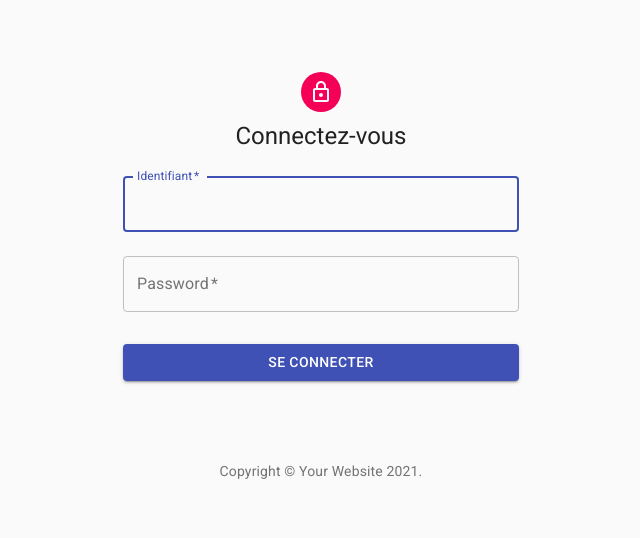
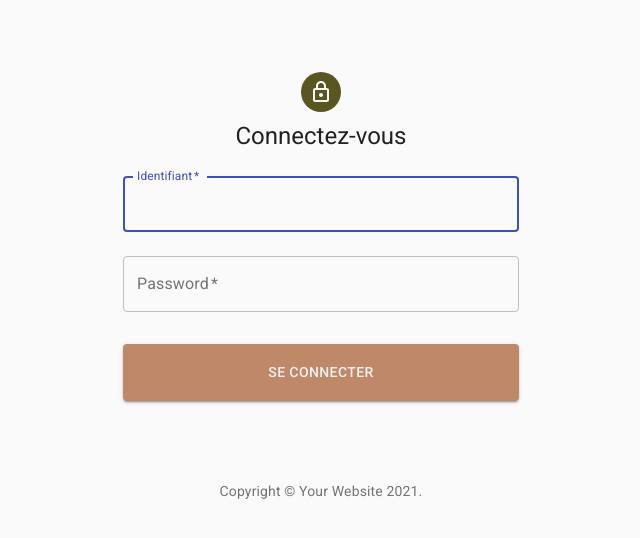
Before and after one commit to charlottel91/wedding-2022-client, a React (Create React App) app: page /connexion in a window 1280 px wide. Shown: the top 538 px of the page, without its empty margins (319-959 px from the left). Built offline with nearby package versions, Linux system fonts and the light colour scheme; the HTML template or start-up script is replaced by a standard one.

Commit message:
Fix color and disabled on buttons.

```diff
--- a/src/component/Button.js
+++ b/src/component/Button.js
@@ -13,7 +13,7 @@ const useStyles = makeStyles(() => ({
     borderRadius: '3px',
     color: '#F2F2F2',
     '&:hover, &$focusVisible': {
-      opacity: 0.5,
+      backgroundColor: '#D99C79',
       fontWeight: 'bold',
     },
   },
--- a/src/pages/SignIn.js
+++ b/src/pages/SignIn.js
@@ -41,7 +41,7 @@ const useStyles = makeStyles((theme) => ({
   },
   avatar: {
     margin: theme.spacing(1),
-    backgroundColor: theme.palette.secondary.main,
+    backgroundColor: '#595622',
   },
   form: {
     width: '100%', // Fix IE 11 issue.
@@ -49,6 +49,13 @@ const useStyles = makeStyles((theme) => ({
   },
   submit: {
     margin: theme.spacing(3, 0, 2),
+    padding: theme.spacing(2, 0, 2),
+    color: '#F2F2F2',
+    backgroundColor: '#BF8969',
+    '&:hover, &$focusVisible': {
+      backgroundColor: '#D99C79',
+      fontWeight: 'bold',
+    },
   },
 }));
 
@@ -128,9 +135,14 @@ export default function SignIn({history}) {
             fullWidth
             variant="contained"
             color="primary"
+            disabled={state.loading}
             className={classes.submit}
           >
-            {state.loading ? <CircularProgress /> : 'Se connecter'}
+            {state.loading ? (
+              <CircularProgress style={{color: '#595622'}} />
+            ) : (
+              'Se connecter'
+            )}
           </Button>
         </form>
         {error && <Notification type="error" text={error} />}
```
